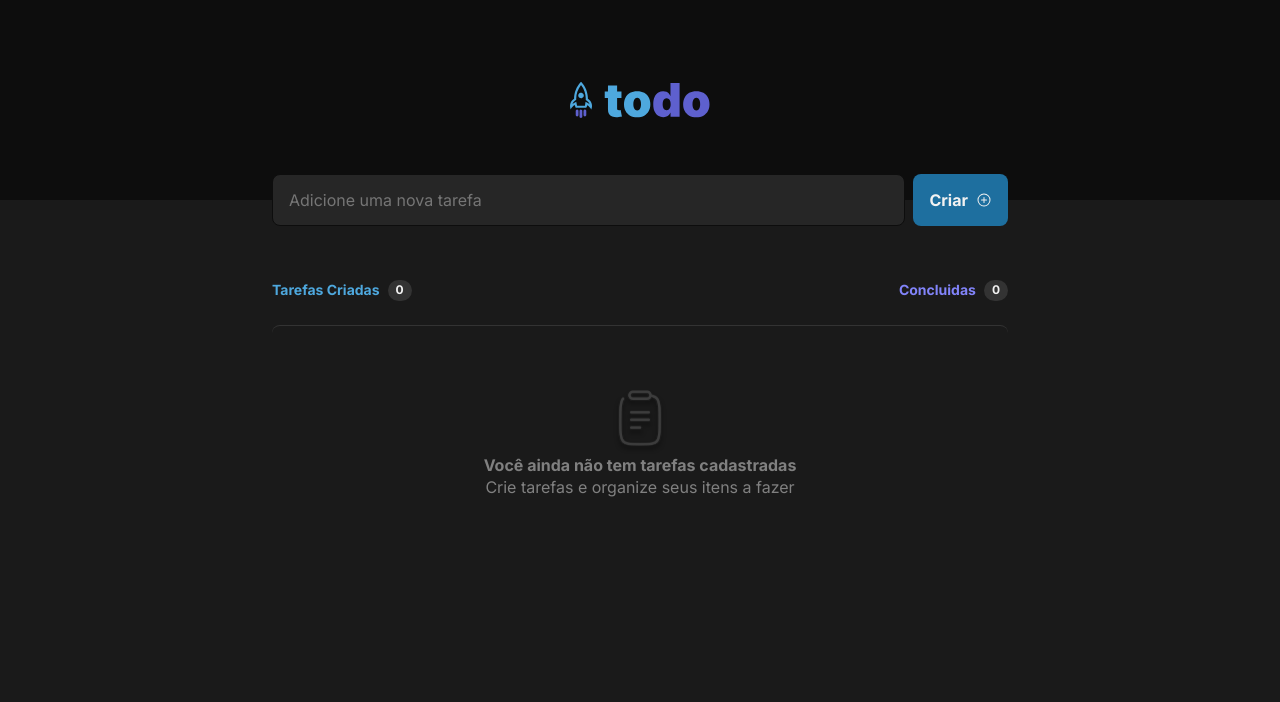
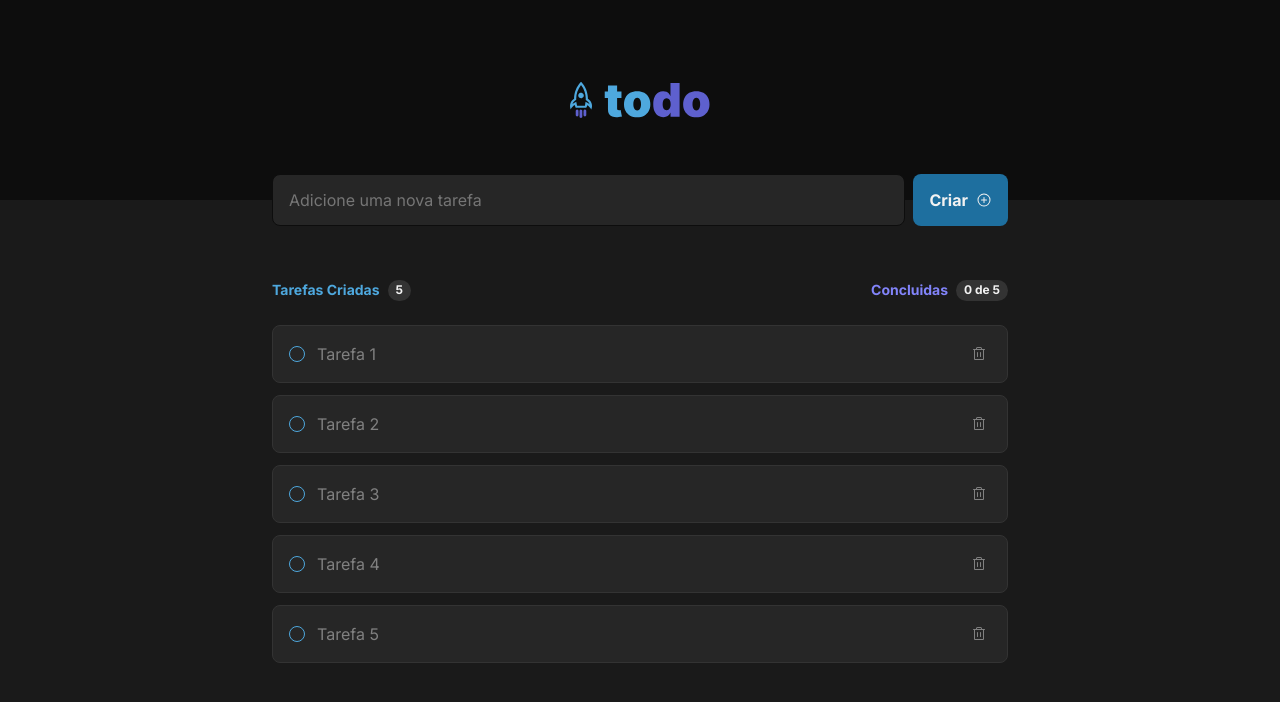
Before and after one commit to luksquitos/ignite-todo, a React (Vite) app: page / in a window 1280 px wide. Shown: the top 702 px of the page. Built offline with nearby package versions, Linux system fonts and the light colour scheme.

Commit message:
test: ambiente para testar bug atual

```diff
--- a/src/components/App.tsx
+++ b/src/components/App.tsx
@@ -11,9 +11,37 @@ export interface ITask {
   description: string
 }
 
+const tasksJson = [
+  {
+    id: 1,
+    isChecked: false,
+    description: "Tarefa 1"
+  },
+  {
+    id: 2,
+    isChecked: false,
+    description: "Tarefa 2"
+  },
+  {
+    id: 3,
+    isChecked: false,
+    description: "Tarefa 3"
+  },
+  {
+    id: 4,
+    isChecked: false,
+    description: "Tarefa 4"
+  },
+  {
+    id: 5,
+    isChecked: false,
+    description: "Tarefa 5"
+  },
+
+]
 
 export function App() {
-  const [tasks, setTasks] = useState<ITask[]>([])
+  const [tasks, setTasks] = useState<ITask[]>(tasksJson)
 
   function createTask(description: string){
     setTasks(
@@ -43,18 +71,18 @@ export function App() {
   function deleteTask(id: number) {
     setTasks(
       [...tasks.filter(task => task.id != id)]
+      // Ao apagar uma task. Está tendo um bug visual
+      // no Checkbox
     )
   }
 
-
+  console.log(tasks)
   return (
     <>
       <Header />
 
       <section className={styles.wrapper}>
-        <Input
-          createTasks={createTask}
-        />
+        <Input createTasks={createTask}/>
         <Board
           tasks={tasks}
           updateTask={updateTask}
--- a/src/components/Task.tsx
+++ b/src/components/Task.tsx
@@ -30,7 +30,7 @@ export function Task({id, text, updateTask, deleteTask, isCompleted = false,}: I
     function handleDeleteTask(){
       deleteTask(id)
     }
-
+  console.log(`Renderizando task ${id} com ${isCompleted}`)
   return (
     <div className={`${styles.task} ${taskClassName}`}>
       {/* Combinações de CSS's */}
```
